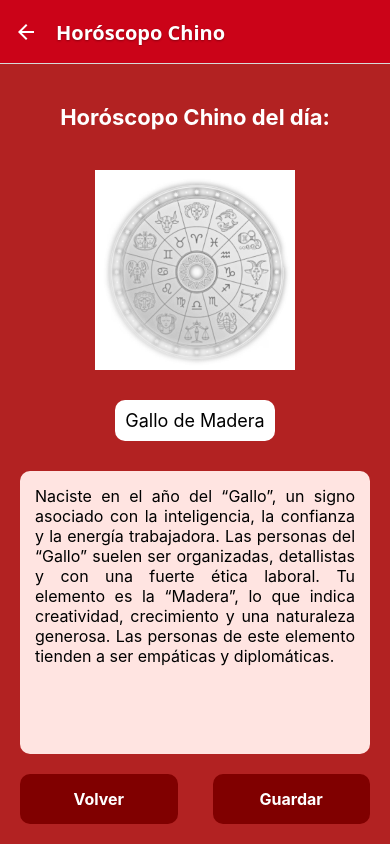
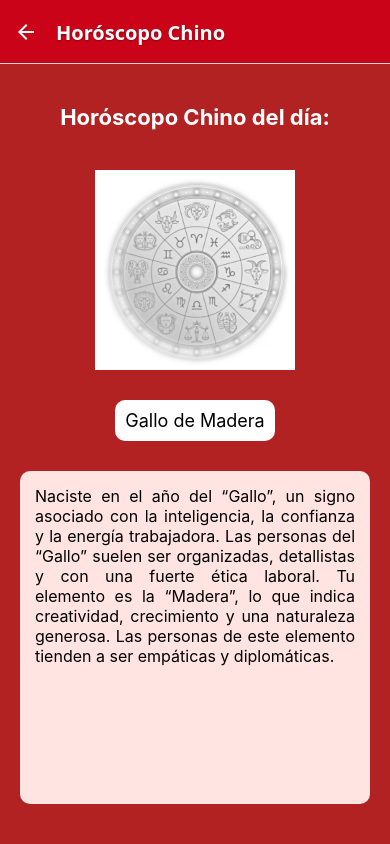
Before and after one commit to diequisper/HoroscopoApp, a React Native app: screen /ChineseHoroscope in a window 390 px wide. Built offline with nearby package versions, Linux system fonts and the light colour scheme.

Commit message:
Sin Botones

```diff
--- a/src/Presentation/components/ChineseHoroscope.tsx
+++ b/src/Presentation/components/ChineseHoroscope.tsx
@@ -1,5 +1,5 @@
 import React from 'react';
-import {Image, StyleSheet, Text, TouchableOpacity, View} from 'react-native';
+import {Image, StyleSheet, Text, View} from 'react-native';
 import {ScrollView} from 'react-native-gesture-handler';
 
 export const ChineseHoroscope = () => {
@@ -21,14 +21,6 @@ export const ChineseHoroscope = () => {
           empáticas y diplomáticas.
         </Text>
       </ScrollView>
-      <View style={styles.buttonContainer}>
-        <TouchableOpacity style={styles.button}>
-          <Text style={styles.buttonText}>Volver</Text>
-        </TouchableOpacity>
-        <TouchableOpacity style={styles.button}>
-          <Text style={styles.buttonText}>Guardar</Text>
-        </TouchableOpacity>
-      </View>
     </View>
   );
 };
@@ -64,7 +56,7 @@ const styles = StyleSheet.create({
   },
   textContainer: {
     flex: 1,
-    backgroundColor: '#FFE4E1', // Fondo claro para el texto
+    backgroundColor: '#FFE4E1',
     borderRadius: 10,
     padding: 15,
     marginVertical: 20,
@@ -75,21 +67,4 @@ const styles = StyleSheet.create({
     color: '#000000',
     textAlign: 'justify',
   },
-  buttonContainer: {
-    flexDirection: 'row',
-    justifyContent: 'space-between',
-    width: '100%',
-  },
-  button: {
-    backgroundColor: '#800000', // Botones oscuros
-    padding: 15,
-    borderRadius: 10,
-    alignItems: 'center',
-    width: '45%',
-  },
-  buttonText: {
-    color: '#FFFFFF',
-    fontSize: 16,
-    fontWeight: 'bold',
-  },
 });
--- a/src/Presentation/components/VeredicHoroscope.tsx
+++ b/src/Presentation/components/VeredicHoroscope.tsx
@@ -1,5 +1,5 @@
 import React from 'react'
-import { Image, StyleSheet, Text, TouchableOpacity, View } from 'react-native'
+import { Image, StyleSheet, Text, View } from 'react-native'
 import { ScrollView } from 'react-native-gesture-handler';
 
 export const VeredicHoroscope = () => {
@@ -16,14 +16,6 @@ export const VeredicHoroscope = () => {
         Las personas regidas por Ashwini Nakshatra tienen un día lleno de energía y dinamismo. Es ideal para iniciar proyectos, viajar o resolver problemas rápidamente. Mantén el equilibrio emocional y evita la impulsividad.
         </Text>
       </ScrollView>
-      <View style={styles.buttonContainer}>
-        <TouchableOpacity style={styles.button}>
-          <Text style={styles.buttonText}>Volver</Text>
-        </TouchableOpacity>
-        <TouchableOpacity style={styles.button}>
-          <Text style={styles.buttonText}>Guardar</Text>
-        </TouchableOpacity>
-      </View>
     </View>
   )
 }
@@ -71,21 +63,4 @@ const styles = StyleSheet.create({
     color: '#000000',
     textAlign: 'justify',
   },
-  buttonContainer: {
-    flexDirection: 'row',
-    justifyContent: 'space-between',
-    width: '100%',
-  },
-  button: {
-    backgroundColor: '#800000',
-    padding: 15,
-    borderRadius: 10,
-    alignItems: 'center',
-    width: '45%',
-  },
-  buttonText: {
-    color: '#FFFFFF',
-    fontSize: 16,
-    fontWeight: 'bold',
-  },
 });
--- a/src/Presentation/components/WesternHoroscope.tsx
+++ b/src/Presentation/components/WesternHoroscope.tsx
@@ -1,5 +1,5 @@
 import React from 'react'
-import { Image, StyleSheet, Text, TouchableOpacity, View } from 'react-native'
+import { Image, StyleSheet, Text, View } from 'react-native'
 import { ScrollView } from 'react-native-gesture-handler';
 
 export const WesternHoroscope = () => {
@@ -7,7 +7,7 @@ export const WesternHoroscope = () => {
     <View style={styles.container}>
       <Text style={styles.header}>Horóscopo Occidental del día:</Text>
       <Image
-        source={require('../assets/images/horoscp2.png')} // Cambia la ruta al ícono que representa el horóscopo
+        source={require('../assets/images/horoscp2.png')}
         style={styles.image}
       />
       <Text style={styles.subHeader}>Aries</Text>
@@ -18,14 +18,6 @@ export const WesternHoroscope = () => {
         buen día para conectar emocionalmente y aprovechar la energía positiva
         </Text>
       </ScrollView>
-      <View style={styles.buttonContainer}>
-        <TouchableOpacity style={styles.button}>
-          <Text style={styles.buttonText}>Volver</Text>
-        </TouchableOpacity>
-        <TouchableOpacity style={styles.button}>
-          <Text style={styles.buttonText}>Guardar</Text>
-        </TouchableOpacity>
-      </View>
     </View>
   )
 }
@@ -72,21 +64,4 @@ const styles = StyleSheet.create({
     color: '#000000',
     textAlign: 'justify',
   },
-  buttonContainer: {
-    flexDirection: 'row',
-    justifyContent: 'space-between',
-    width: '100%',
-  },
-  button: {
-    backgroundColor: '#800000', // Botones oscuros
-    padding: 15,
-    borderRadius: 10,
-    alignItems: 'center',
-    width: '45%',
-  },
-  buttonText: {
-    color: '#FFFFFF',
-    fontSize: 16,
-    fontWeight: 'bold',
-  },
 });
```
